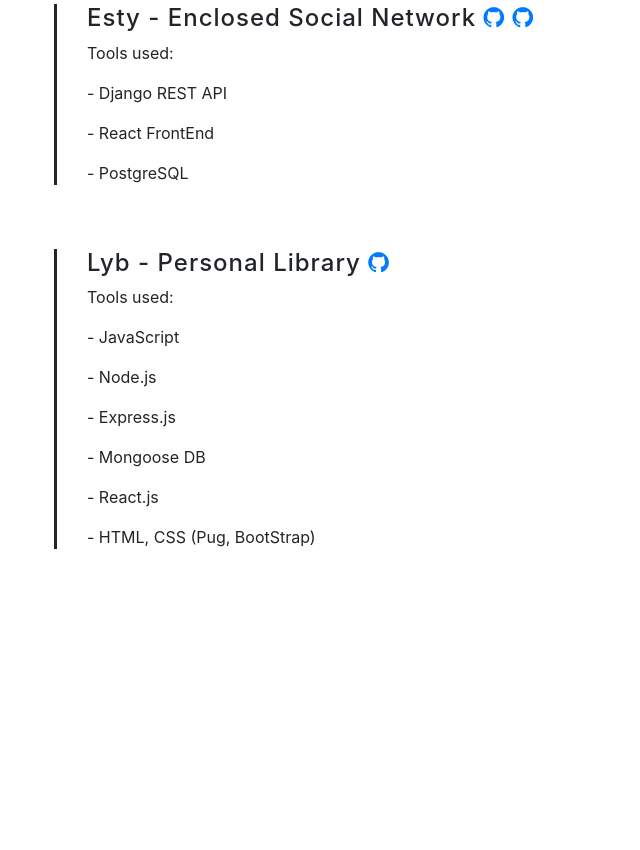
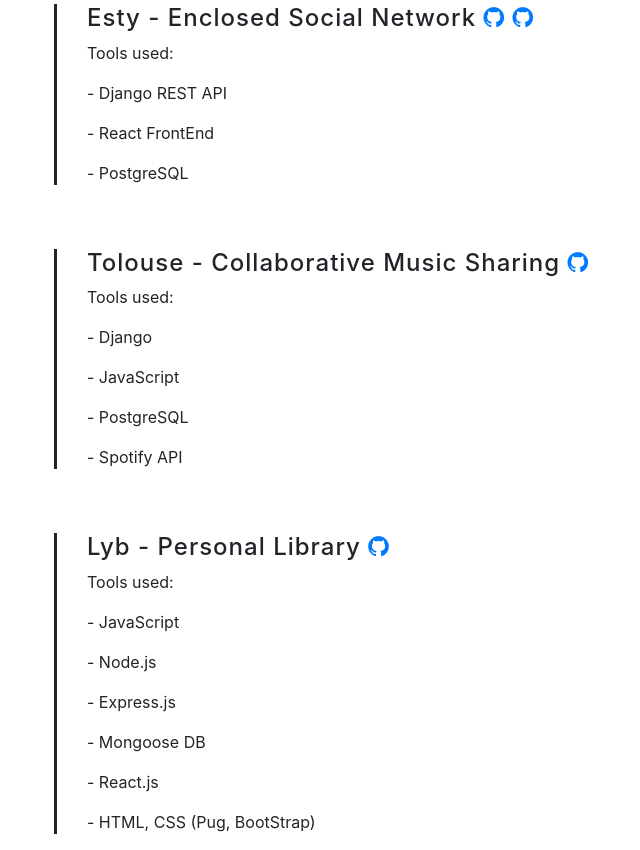
Before and after one commit to cezzzanne/pabloare.github.io, a plain HTML site: page projects.html in a window 1280 px wide. Shown: the part 876-1726 px from the top of the page, without its empty margins (46-686 px from the left). Before the commit the page ends 1441 px from the top, so only its background shows below. Drawn offline with nearby package versions, Linux system fonts and the light colour scheme.

Commit message:
Tolouse update

```diff
--- a/projects.html
+++ b/projects.html
@@ -62,6 +62,19 @@
                       </div>
 
 
+                        <div class="shoplist">
+                      <h4>Tolouse - Collaborative Music Sharing
+                          <a href="https://github.com/cezzzanne/tolouse"><i class="fa fa-github"></i></a>
+                      </h4>
+                      <p>Tools used:</p>
+                      <p>-  Django</p>
+                      <p>-  JavaScript</p>
+                      <p>-  PostgreSQL</p>
+                      <p>-  Spotify API</p>
+
+                      </div>
+
+
                          <div class="shoplist">
                       <h4>Lyb - Personal Library
                           <a href="https://github.com/cezzzanne/locallib"><i class="fa fa-github"></i></a>
```
